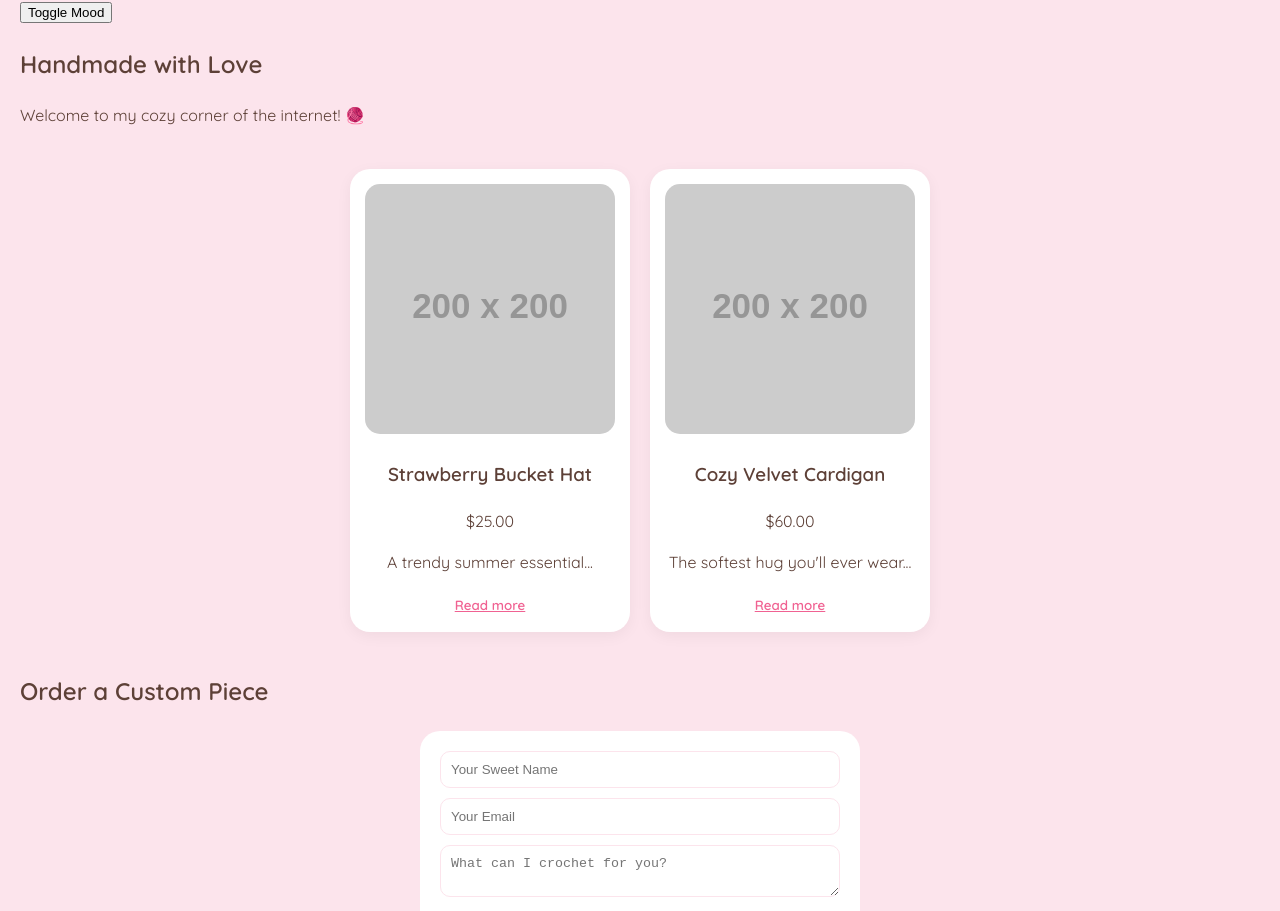
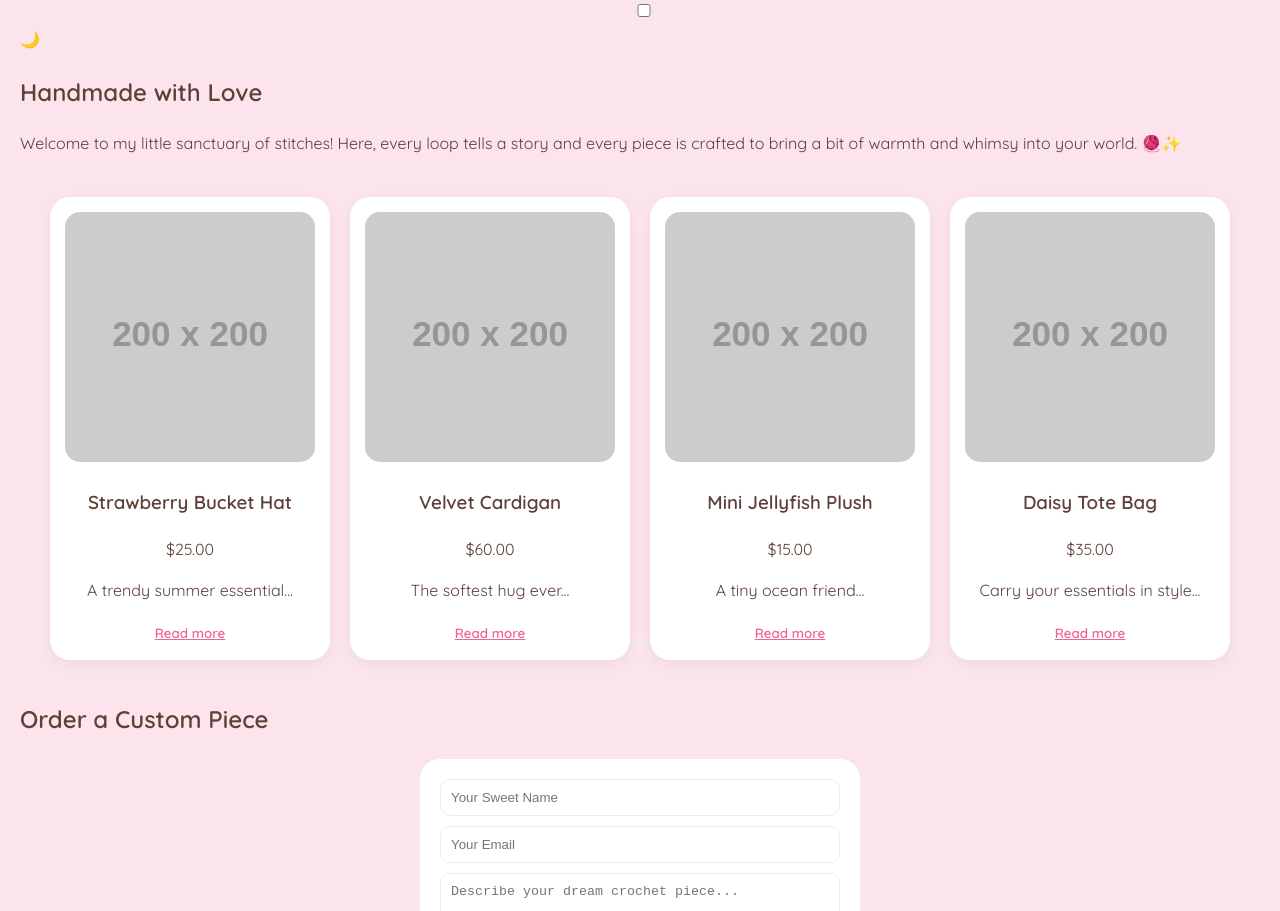
Before and after one commit to Luj-was-here/crochet-business, a plain HTML site: page index.html in a window 1280 px wide. Shown: the part 176-1087 px from the top of the page. Drawn offline with Linux system fonts and the light colour scheme; placeholder pictures from the web are drawn by us.

Commit message:
Update page title and content for rebranding

```diff
--- a/index.html
+++ b/index.html
@@ -3,43 +3,63 @@
 <head>
     <meta charset="UTF-8">
     <meta name="viewport" content="width=device-width, initial-scale=1.0">
-    <title>Luj Does Crochet</title>
+    <title>Lujain's Cozy Corner</title>
     <link rel="stylesheet" href="style.css">
     <link href="https://fonts.googleapis.com/css2?family=Quicksand:wght@400;600&family=Sacramento&display=swap" rel="stylesheet">
 </head>
 <body>
     <header>
-        <h1 class="brand-name">Luj Does Crochet</h1>
-        <button id="theme-toggle" class="soft-btn">Toggle Mood</button>
+        <h1 class="brand-name">Lujain's Cozy Corner</h1>
+        <div class="toggle-container">
+            <input type="checkbox" id="theme-toggle" class="checkbox">
+            <label for="theme-toggle" class="label">
+                <span class="moon">🌙</span>
+                <div class="ball"></div>
+            </label>
+        </div>
     </header>
 
     <main>
         <section class="intro">
             <h2>Handmade with Love</h2>
-            <p>Welcome to my cozy corner of the internet! 🧶</p>
+            <p>Welcome to my little sanctuary of stitches! Here, every loop tells a story and every piece is crafted to bring a bit of warmth and whimsy into your world. 🧶✨</p>
         </section>
 
         <section class="product-grid">
             <div class="product-card">
-                <img src="https://via.placeholder.com/200" alt="Crochet Item 1">
+                <img src="https://via.placeholder.com/200" alt="Item">
                 <h3>Strawberry Bucket Hat</h3>
                 <p class="price">$25.00</p>
-                <div class="description-container">
-                    <p class="short-desc">A trendy summer essential...</p>
-                    <span id="more-text-1" class="hidden-text">Hand-stitched using 100% breathable cotton. Perfect for sunny picnics and festivals!</span>
-                    <button class="read-more-link" onclick="toggleReadMore(1, this)">Read more</button>
-                </div>
+                <p class="short-desc">A trendy summer essential...</p>
+                <span id="text1" class="hidden-text">Hand-stitched using 100% breathable cotton. Perfect for sunny picnics!</span>
+                <button class="read-more-link" onclick="toggleText('text1', this)">Read more</button>
             </div>
 
             <div class="product-card">
-                <img src="https://via.placeholder.com/200" alt="Crochet Item 2">
-                <h3>Cozy Velvet Cardigan</h3>
+                <img src="https://via.placeholder.com/200" alt="Item">
+                <h3>Velvet Cardigan</h3>
                 <p class="price">$60.00</p>
-                <div class="description-container">
-                    <p class="short-desc">The softest hug you'll ever wear...</p>
-                    <span id="more-text-2" class="hidden-text">Made with premium chenille yarn. Features oversized buttons and a relaxed fit for chilly evenings.</span>
-                    <button class="read-more-link" onclick="toggleReadMore(2, this)">Read more</button>
-                </div>
+                <p class="short-desc">The softest hug ever...</p>
+                <span id="text2" class="hidden-text">Made with premium chenille yarn. Features oversized buttons and a relaxed fit.</span>
+                <button class="read-more-link" onclick="toggleText('text2', this)">Read more</button>
+            </div>
+
+            <div class="product-card">
+                <img src="https://via.placeholder.com/200" alt="Item">
+                <h3>Mini Jellyfish Plush</h3>
+                <p class="price">$15.00</p>
+                <p class="short-desc">A tiny ocean friend...</p>
+                <span id="text3" class="hidden-text">Super soft and fits in the palm of your hand. Great for desk decor or bag charms!</span>
+                <button class="read-more-link" onclick="toggleText('text3', this)">Read more</button>
+            </div>
+
+            <div class="product-card">
+                <img src="https://via.placeholder.com/200" alt="Item">
+                <h3>Daisy Tote Bag</h3>
+                <p class="price">$35.00</p>
+                <p class="short-desc">Carry your essentials in style...</p>
+                <span id="text4" class="hidden-text">Reinforced straps and a cute floral pattern. Sturdy enough for books or groceries.</span>
+                <button class="read-more-link" onclick="toggleText('text4', this)">Read more</button>
             </div>
         </section>
 
@@ -48,15 +68,12 @@
             <form id="contactForm">
                 <input type="text" id="userName" placeholder="Your Sweet Name" required>
                 <input type="email" id="userEmail" placeholder="Your Email" required>
-                <textarea id="userMessage" placeholder="What can I crochet for you?"></textarea>
-                <button type="submit" class="submit-btn">Send to Luj</button>
+                <textarea id="userMessage" placeholder="Describe your dream crochet piece..."></textarea>
+                <button type="submit" class="submit-btn">Send to Lujain</button>
             </form>
         </section>
 
-        <section id="admin">
-            <h3>Customer Requests (Database)</h3>
-            <ul id="db-list"></ul>
-        </section>
+        <ul id="db-list"></ul>
     </main>
 
     <script src="script.js"></script>
```
